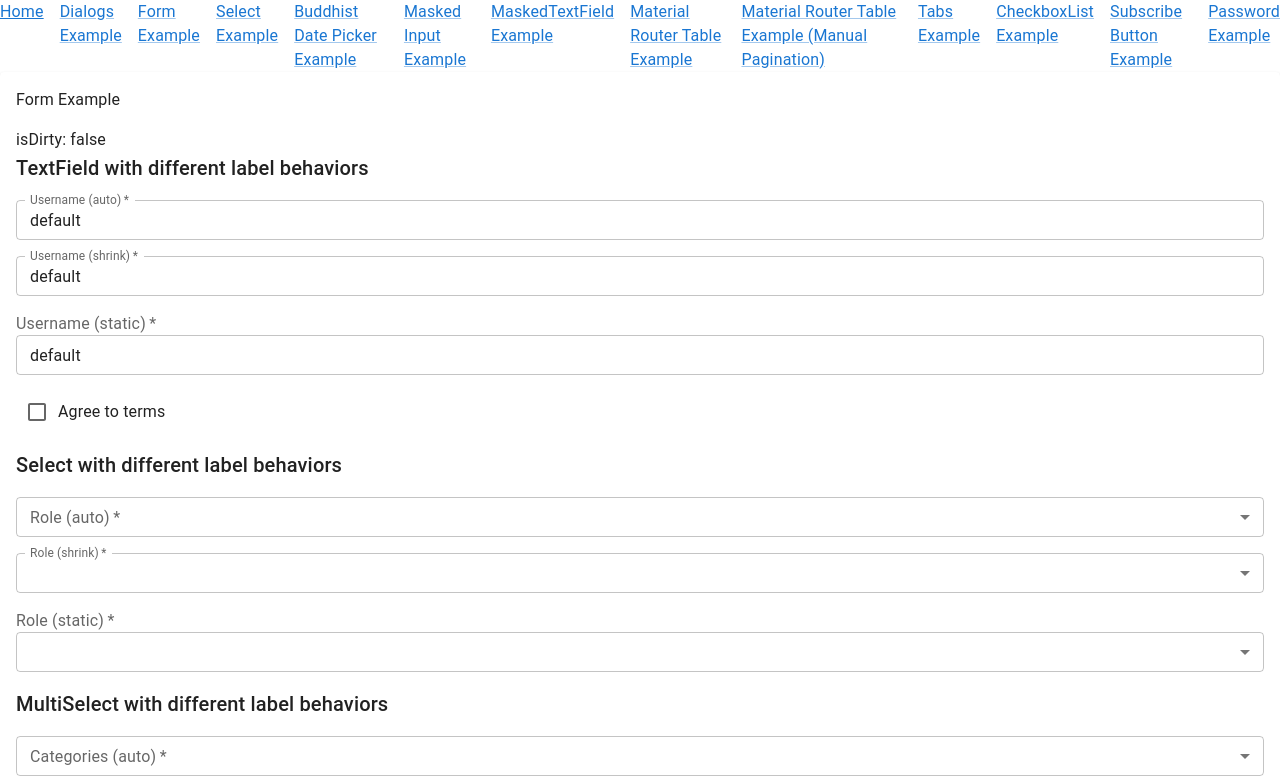
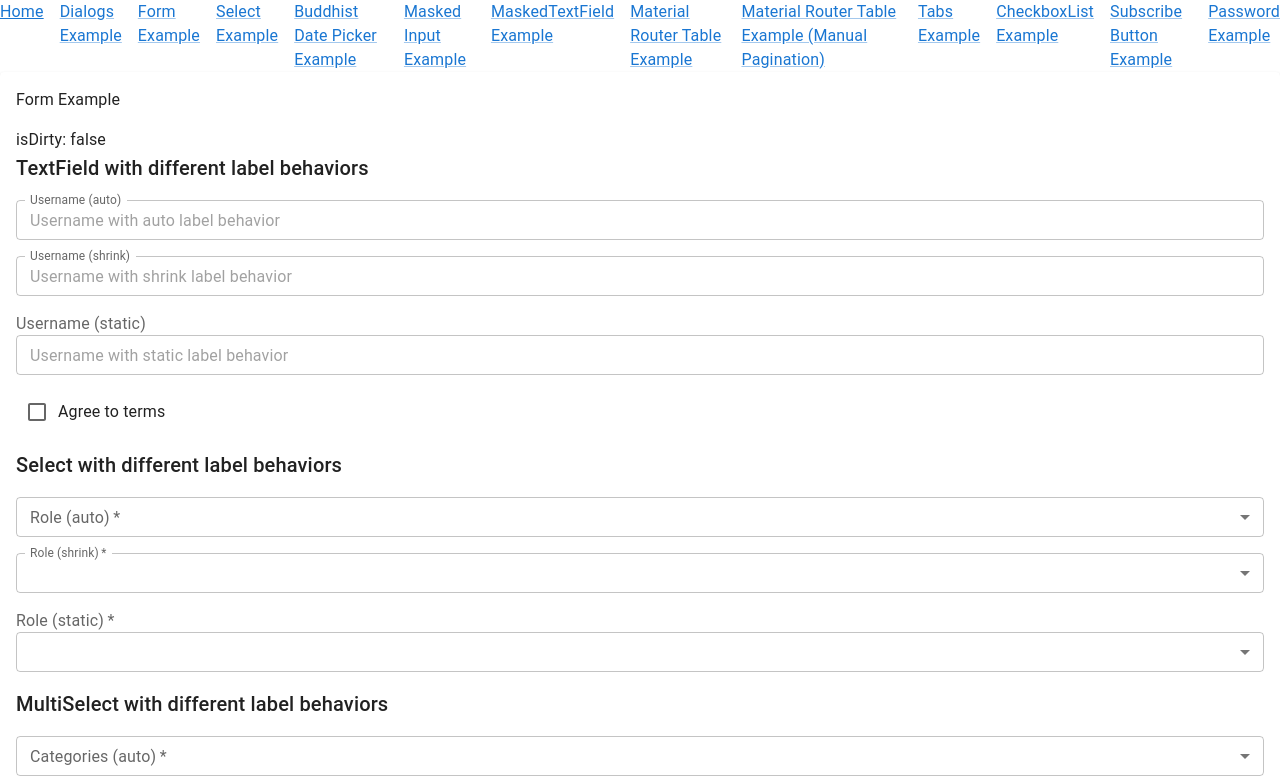
Before and after one commit to cwncollab-org/mui-component-kit, a React (Vite) app: page /form-example in a window 1280 px wide. Shown: the top 783 px of the page. Built offline with nearby package versions, Linux system fonts and the light colour scheme.

Commit message:
fix: update username default value and add placeholders for TextField components in form example

```diff
--- a/src/lib/form/TextField.tsx
+++ b/src/lib/form/TextField.tsx
@@ -25,6 +25,7 @@ export function TextField(props: TextFieldProps) {
     pattern,
     onChange,
     helperText = '',
+    type,
     ...rest
   } = props
   const field = useFieldContext<string | number | undefined | null>()
@@ -35,22 +36,17 @@ export function TextField(props: TextFieldProps) {
   }, [field.state.meta.errors])
 
   const error = field.state.meta.errors.length > 0
-  const type = props.type
 
   return (
     <TextFieldBase
       {...rest}
       name={field.name}
-      value={convertToString(type, field.state.value) ?? ''}
+      value={convertToString(type, field.state.value)}
       onBlur={field.handleBlur}
       onChange={ev => {
         onChange?.(ev)
         if (!ev.defaultPrevented) {
-          field.handleChange(
-            ev.target.value === ''
-              ? null
-              : convertFromString(type, ev.target.value)
-          )
+          field.handleChange(convertFromString(type, ev.target.value))
         }
       }}
       error={error}
--- a/src/routes/form-example.tsx
+++ b/src/routes/form-example.tsx
@@ -95,7 +95,7 @@ export function FormExample() {
   const [value, setValue] = useState<FormValues | undefined>(undefined)
   const form = useAppForm({
     defaultValues: {
-      username: 'default',
+      username: '',
       role: undefined,
       priority: undefined,
       agree: false,
@@ -151,12 +151,12 @@ export function FormExample() {
                 name='username'
                 children={field => (
                   <field.SubscribeTextField
-                    required
                     label='Username (auto)'
                     maxLength={20}
                     fullWidth
                     labelBehavior='auto'
                     size='small'
+                    placeholder='Username with auto label behavior'
                   />
                 )}
               />
@@ -164,12 +164,12 @@ export function FormExample() {
                 name='username'
                 children={field => (
                   <field.SubscribeTextField
-                    required
                     label='Username (shrink)'
                     maxLength={20}
                     fullWidth
                     labelBehavior='shrink'
                     size='small'
+                    placeholder='Username with shrink label behavior'
                   />
                 )}
               />
@@ -177,12 +177,12 @@ export function FormExample() {
                 name='username'
                 children={field => (
                   <field.SubscribeTextField
-                    required
                     label='Username (static)'
                     maxLength={20}
                     fullWidth
                     labelBehavior='static'
                     size='small'
+                    placeholder='Username with static label behavior'
                   />
                 )}
               />
```
